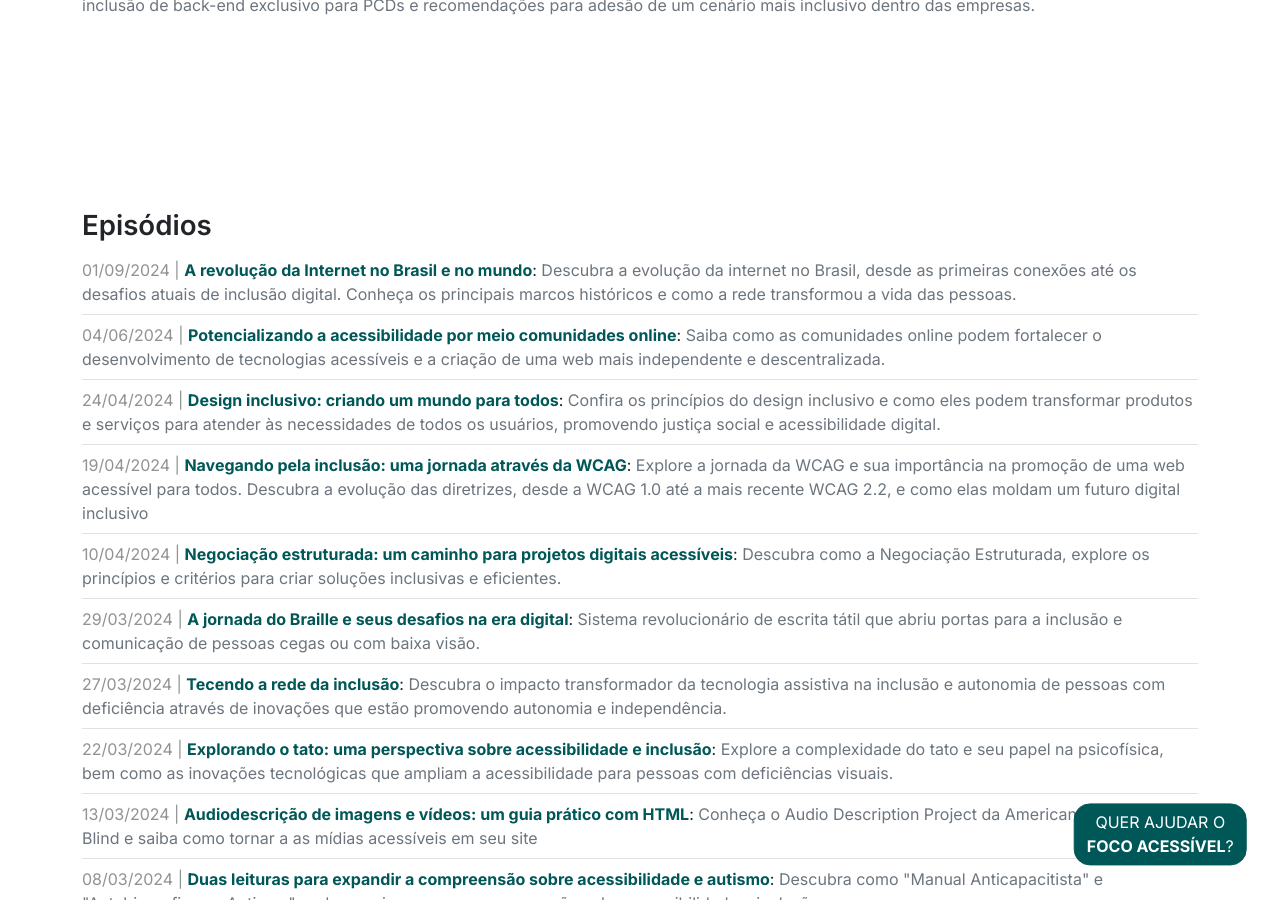
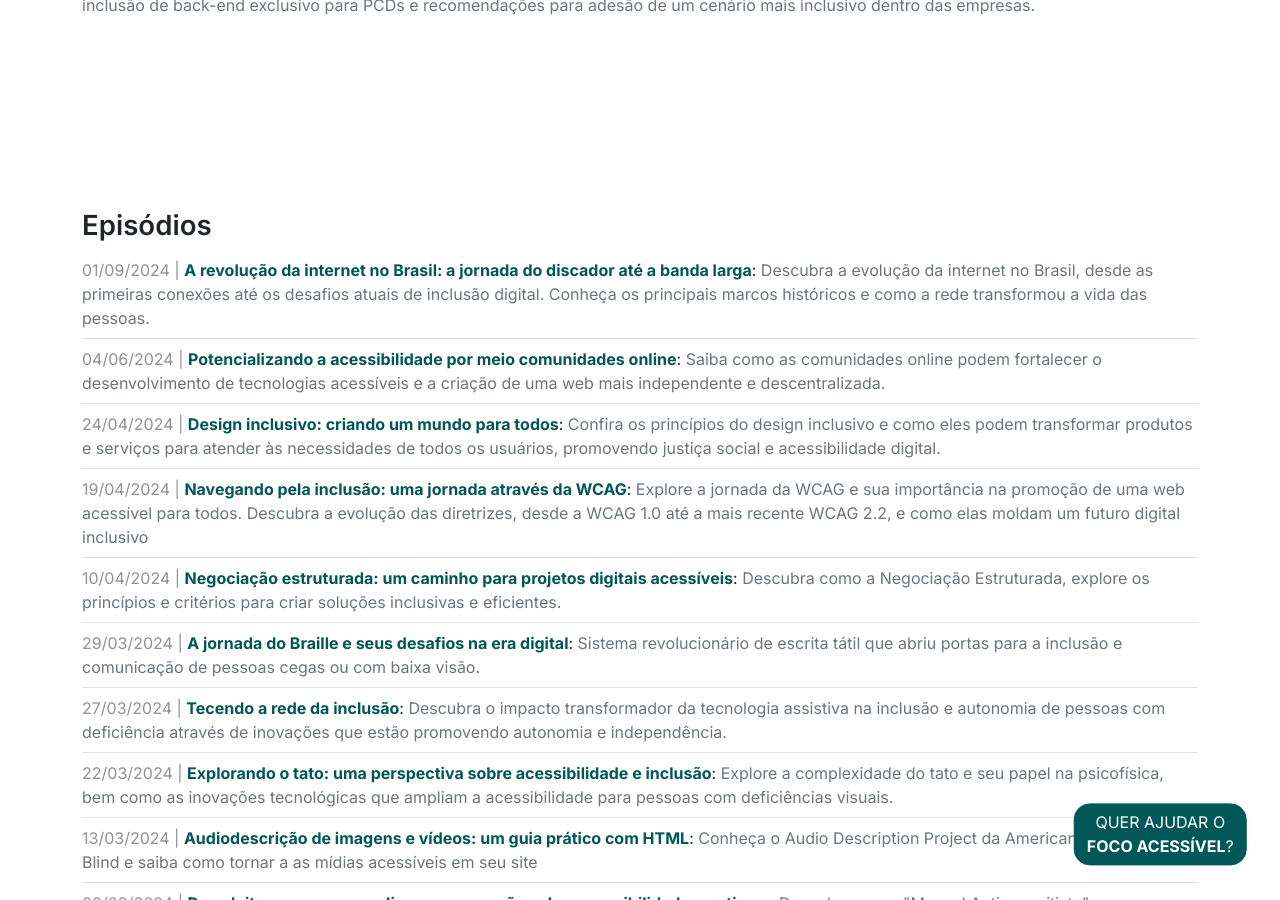
Before and after one commit to focoacessivel/focoacessivel.github.io, a Jekyll site: the page built from pages/arquivo.html, in a window 1280 px wide and 900 px high, scrolled down 1187 px. Built offline with Jekyll 4.4.1, drawn with Linux system fonts in a browser that asks for light colours; nearby versions of some CDN libraries; comment, search, counter and statistics services are not loaded.

Commit message:
mudança de título

```diff
--- a/_posts/2024-09-01-a-revolucao-da-internet-no-brasil-e-no-mundo.html
+++ b/_posts/2024-09-01-a-revolucao-da-internet-no-brasil-a-jornada-do-discador-ate-a-banda-larga.html
@@ -1,5 +1,5 @@
 ---
-title: 'A revolução da Internet no Brasil e no mundo'
+title: 'A revolução da internet no Brasil: a jornada do discador até a banda larga'
 layout: blog
 categories: Blog
 comments: true
```
